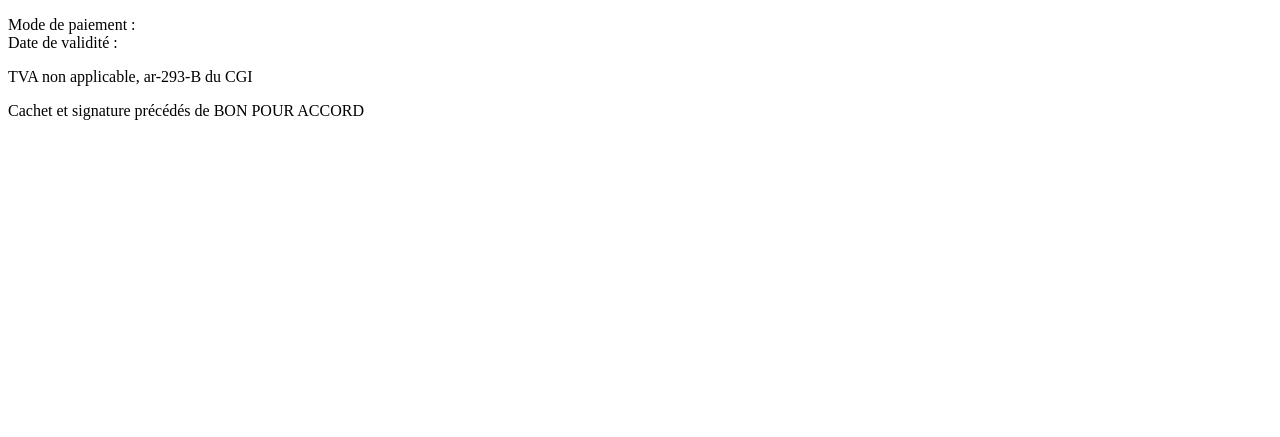
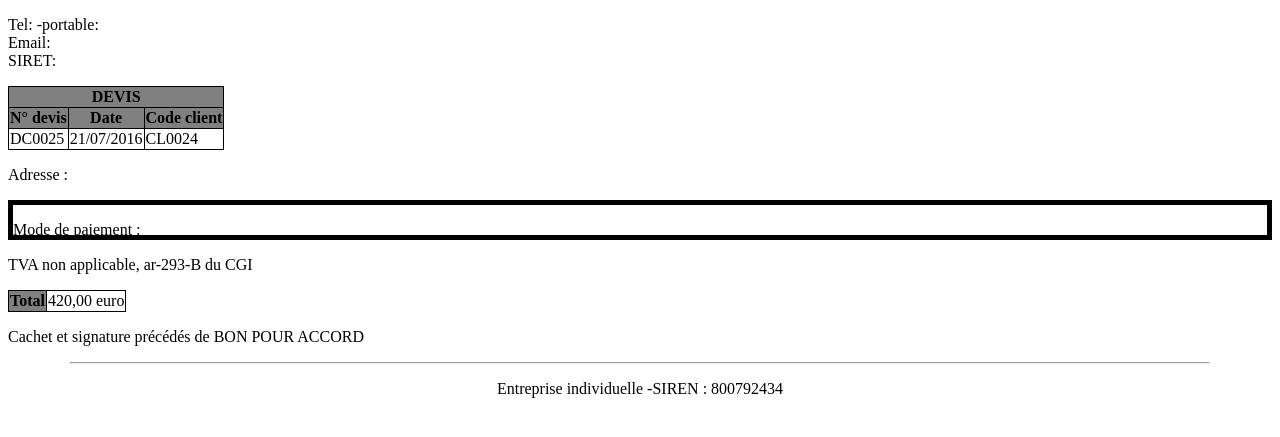
Before and after one commit to SabrinaAitMaksene/stage, a PHP site: page /devis.php in a window 1280 px wide. Shown: the top 437 px of the page. Run offline with PHP 8.4, Linux system fonts and the light colour scheme.

Commit message:
page sturcture devis

```diff
--- /dev/null
+++ b/Application/devis.css
@@ -0,0 +1,114 @@
+#infoProp
+{
+	position:relative;
+	top:;
+	left:;
+	right:;
+	bottom: ;
+	background-color: ;
+	width:;
+	height: ;
+
+}
+#devis
+{
+	border: thick;
+	position:relative;
+	top:;
+	left:;
+	right:;
+	bottom: ;
+	background-color: ;
+	width:;
+	height: ;
+
+}
+#client
+{
+	position:relative;
+	top:;
+	left:;
+	right:;
+	bottom: ;
+	background-color: ;
+	width:;
+	height: ;
+
+}
+#intro
+{
+	border: thick black solid;
+  	height: 30px;
+  	overflow: auto;
+
+	top:200px;
+	left:;
+	right:;
+	bottom: ;
+	background-color: ;
+	width:;
+
+
+}
+#contenu
+{
+	position:relative;
+	top:;
+	left:;
+	right:;
+	bottom: ;
+	background-color: ;
+	width:;
+	height: ;
+
+}
+#tva
+{
+	position:relative;
+	top:;
+	left:;
+	right:;
+	bottom: ;
+	background-color: ;
+	width:;
+	height: ;
+
+}
+#montant
+{
+	position:relative;
+	top:;
+	left:;
+	right:;
+	bottom: ;
+	background-color: ;
+	width:;
+	height: ;
+
+}
+#lA
+{
+	position:relative;
+	top:;
+	left:;
+	right:;
+	bottom: ;
+	background-color: ;
+	width:;
+	height: ;
+
+}
+td, th{
+	border : 1px solid black;
+}
+th {
+	background-color: grey;
+}
+table{
+	border-collapse: collapse;
+}
+
+footer p
+{
+	text-align: center;
+}
--- a/Application/devis.php
+++ b/Application/devis.php
@@ -3,28 +3,60 @@
  <head>
     <meta charset="utf-8">
     <title> Sylvain ARD </title>
-    <link rel="stylesheet" href="">
+    <link rel="stylesheet" href="devis.css">
  </head>
  <body>
  	<div id ="infoProp" >
+ 		<p>
+	 		Tel: -portable:
+	 		<br>
+	 		Email:
+	 		</br>
+	 		SIRET:
+ 		</p>
  	</div>
  	<div id = "devis">
+ 		<table>
+ 			<tr>
+ 				<th colspan="3">DEVIS</th>
+ 			</tr>
+ 			<tr>
+ 				<th>N° devis</th>
+ 				<th>Date</th>
+ 				<th>Code client</th>
+ 			</tr>
+ 			<tr>
+ 				<td>DC0025</td>
+ 				<td>21/07/2016</td>
+ 				<td>CL0024</td>
+ 			</tr>
+ 		</table>
  	</div>
  	<div id ="client">
+ 		<p>Adresse :</p>
  	</div>
  	<div id = "intro">
  		<p>Mode de paiement :
  		<br>Date de validité :</p>
  	</div>
+
+
  	<div id = "contenu">
+
  	</div>
  	<div id = "tva">
  		<p>TVA non applicable, ar-293-B du CGI</p>
  	</div>
  	<div id = "montant">
+ 		<table>
+ 			<th>Total</th>
+ 			<td> 420,00 euro   </td>
+ 		</table>
  	</div>
  	<div id ="lA">
  		<p> Cachet et signature précédés de BON POUR ACCORD </p>
  	</div>
+ 	<hr width = "90%">
+ 	<footer><P>Entreprise individuelle -SIREN : 800792434</P></footer>
  </body>
 </html>
```
Also changed, not shown: Application/ajoutLdevis.php (added, +62 -0 lines), Application/remplirDevis.php (+10 -9 lines), Application/addligne.php (added).
